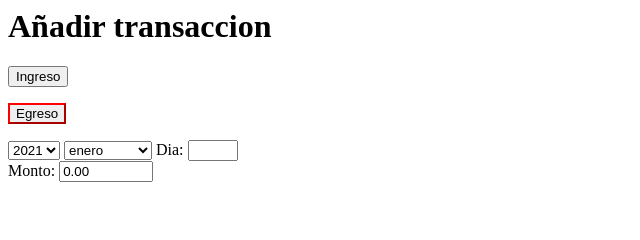
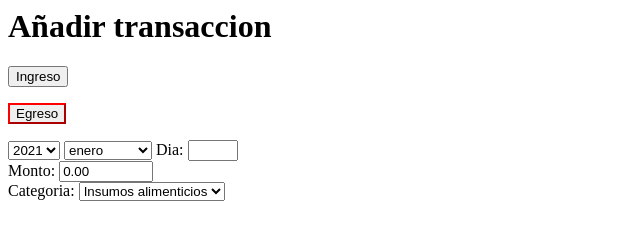
Before and after one commit to MelinaGutierrez/Pocket-Guard, a website built with Parcel: page add_transaccion.html in a window 1280 px wide. Shown: the whole page, without its empty margins (0-640 px from the left). Built offline with nearby package versions, Linux system fonts and the light colour scheme.

Commit message:
Crear primera opcion para la categoria de egresos

```diff
--- a/add_transaccion.html
+++ b/add_transaccion.html
@@ -33,5 +33,11 @@
       <label>Monto:</label>
       <input type="text" value="0.00" style="width: 94;">
     </div>
+    <div>
+      <label for="">Categoria:</label>
+      <select id="categoria-egreso-item">
+        <option value="Insumos-alimenticios">Insumos alimenticios</option>
+      </select>
+    </div>
   </body>
 </html>
```
